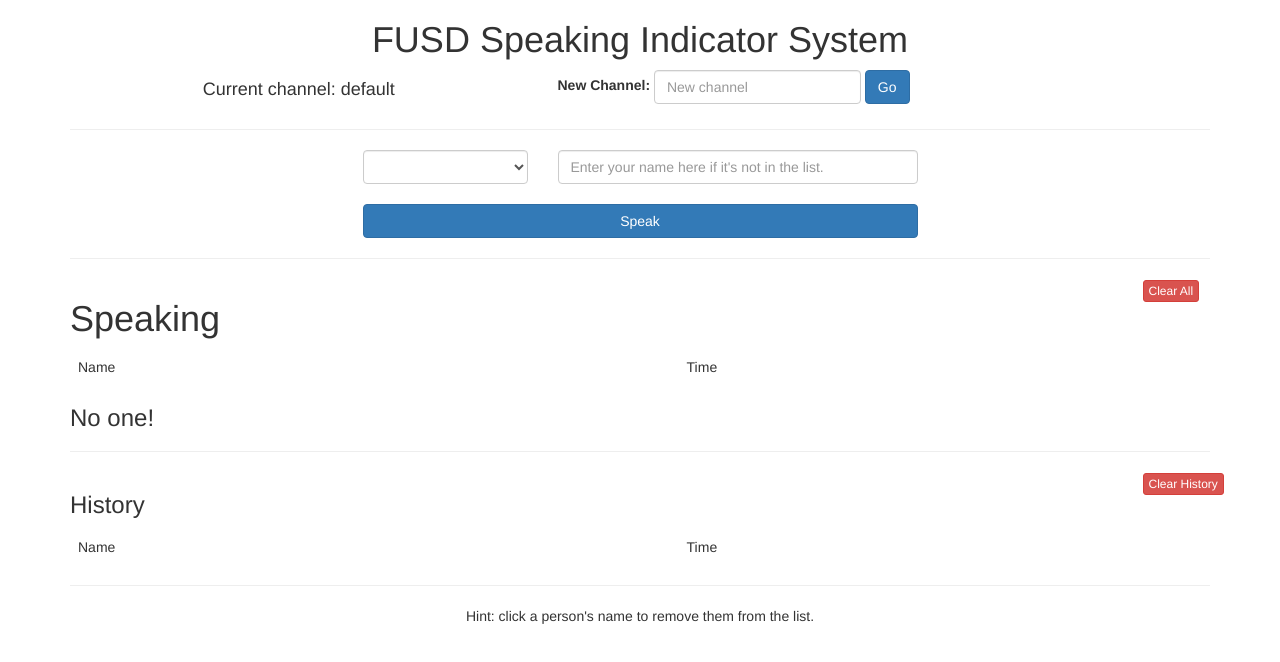
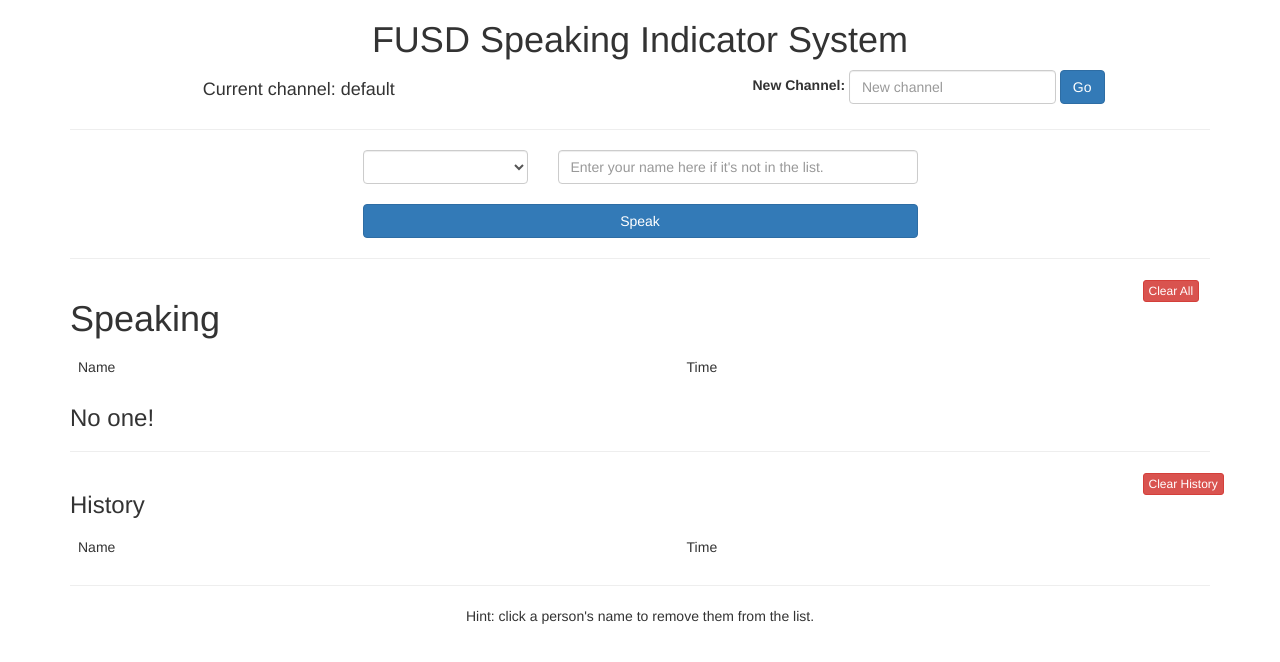
Before and after one commit to kzeng10/fusdvs, a website: page app/index.html in a window 1280 px wide. Drawn offline with nearby package versions, Linux system fonts and the light colour scheme; some packages are replaced by stand-ins of ours; no server answers.

Commit message:
Improved spacing

```diff
--- a/app/partials/main.html
+++ b/app/partials/main.html
@@ -7,7 +7,7 @@
 		<div class="col-md-5">
 			<h4 class="text-center">Current channel: {{channel}}</h4>
 		</div>
-		<div class="col-md-7">
+		<div class="col-md-5 col-md-offset-2">
 			<form class="form-inline" action="/">
 				<label for="newChannel">New Channel: </label>
 				<input type="text" id='newChannel' placeholder="New channel" name='channel' class="form-control">
```
Also changed, not shown: README.md.
